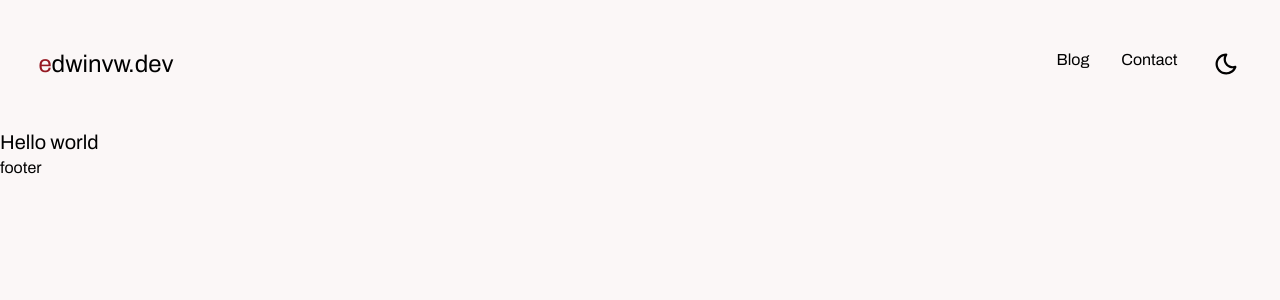
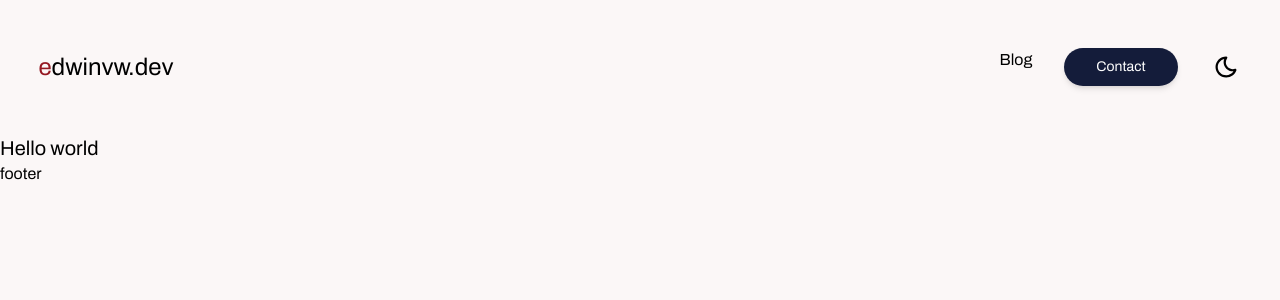
Before and after one commit to Edjevw12/edwinvw.dev, a Next.js app: page / in a window 1280 px wide. Shown: the top 300 px of the page. Built offline with nearby package versions, Linux system fonts and the light colour scheme.

Commit message:
feat: button component :-)

```diff
--- a/components/Button/Button.tsx
+++ b/components/Button/Button.tsx
@@ -0,0 +1,23 @@
+import { ButtonVariant } from '@/lib/types';
+
+type Props = {
+  variant: ButtonVariant;
+  children: React.ReactNode;
+  onClick: () => void;
+};
+
+const Button = ({ variant, children, onClick }: Props) => {
+  return (
+    <button
+      onClick={onClick}
+      aria-label="button"
+      type="button"
+      className={`px-8 py-2.5 dark:bg-red-600 bg-blue-800 leading-tight text-sm text-white
+      rounded-full shadow-md hover:scale-105`}
+    >
+      {children}
+    </button>
+  );
+};
+
+export default Button;
--- a/components/Layout/Nav.tsx
+++ b/components/Layout/Nav.tsx
@@ -1,5 +1,6 @@
 import { navLinks } from '@/data/navLinks';
 import Link from 'next/link';
+import Button from '@/components/Button/Button';
 import DarkModeButton from '../Button/DarkModeButton';
 
 export const Nav = () => {
@@ -26,6 +27,9 @@ export const Nav = () => {
               </li>
             ))}
           </ul>
+          <Button variant="primary" onClick={() => alert('contact')}>
+            Contact
+          </Button>
           <DarkModeButton />
         </div>
       </nav>
--- /dev/null
+++ b/components/Transitions/PageTransitions.tsx
@@ -0,0 +1,31 @@
+import { motion, useReducedMotion } from 'framer-motion';
+
+const variants = {
+  initial: {
+    opacity: 0,
+    y: 12,
+  },
+  enter: {
+    opacity: 1,
+    y: 0,
+    transition: {
+      duration: 0.33,
+      ease: [0.55, 1, 0.82, 1],
+    },
+  },
+};
+
+export const PageTransition = ({
+  children,
+}: {
+  children: React.ReactNode;
+}): JSX.Element => {
+  const prefersReducedMotion = useReducedMotion();
+
+  if (prefersReducedMotion) return <>{children}</>;
+  return (
+    <motion.div initial="initial" animate="enter" variants={variants}>
+      {children}
+    </motion.div>
+  );
+};
--- a/data/navLinks.ts
+++ b/data/navLinks.ts
@@ -1,4 +1 @@
-export const navLinks = [
-  { href: '/blog', title: 'Blog' },
-  { href: '/contact', title: 'Contact' },
-];
+export const navLinks = [{ href: '/blog', title: 'Blog' }];
--- /dev/null
+++ b/lib/types.ts
@@ -0,0 +1 @@
+export type ButtonVariant = 'primary' | 'secondary' | 'tertiary';
--- a/package.json
+++ b/package.json
@@ -9,6 +9,7 @@
     "lint": "next lint"
   },
   "dependencies": {
+    "framer-motion": "^6.3.10",
     "next": "12.1.6",
     "next-themes": "^0.2.0",
     "react": "18.1.0",
--- a/tailwind.config.js
+++ b/tailwind.config.js
@@ -11,6 +11,7 @@ module.exports = {
       sans: ['Archivo', 'sans-serif'],
     },
     colors: {
+      white: '#ffff',
       red: {
         600: 'var(--color-red-600)',
       },
--- a/tsconfig.json
+++ b/tsconfig.json
@@ -17,7 +17,8 @@
     "incremental": true,
     "paths": {
       "@/components/*": ["components/*"],
-      "@/data/*": ["data/*"]
+      "@/data/*": ["data/*"],
+      "@/lib/*": ["lib/*"]
     }
   },
   "include": ["next-env.d.ts", "**/*.ts", "**/*.tsx"],
```
Also changed, not shown: lib/fetcher.ts (added, +7 -0 lines), 1 other file (tests, documents, lock files or other folders).
